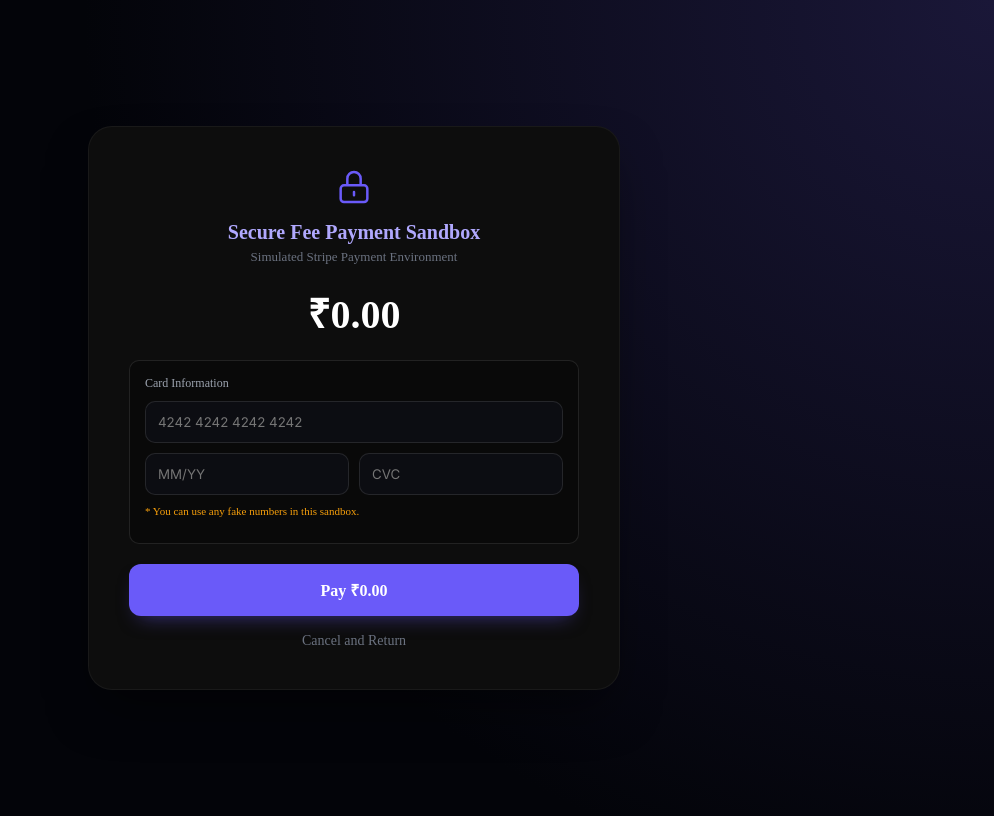
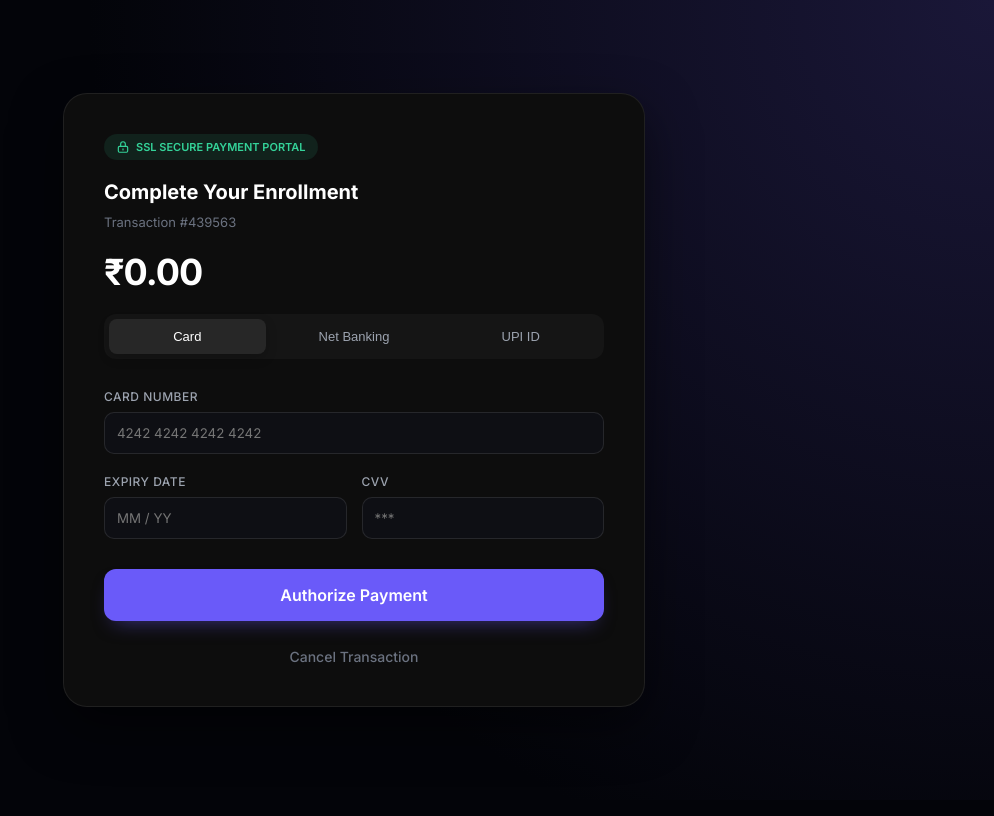
Before and after one commit to aryanchaturvedi2006-cpu/student-management-system, a Flask app: template templates/mock_payment.html in a window 1280 px wide. Shown: the whole page, without its empty margins (286-1280 px from the left). After the commit the page ends 707 px from the top, so only its background shows below. Run offline with Flask 2, Linux system fonts and the light colour scheme; the template is opened without the code that fills it, so the values that code supplies are empty.

Commit message:
feat: Professional payment system with 1 Lakh limit and receipts

```diff
--- a/app.py
+++ b/app.py
@@ -830,21 +830,60 @@
 def process_payment():
     if session.get('role') != 'student': return redirect(url_for('login'))
 
-    student_id = request.form.get('student_id')
+    student_id = session['student_id']
     amount = float(request.form.get('amount', 0))
-    card = request.form.get('card_number', '1234')
+    method_type = request.form.get('method_type', 'card') # card, bank, upi
 
+    # 1. 1 Lakh Daily Limit & 24h Cooldown Check
     conn = sqlite3.connect('students.db')
     cursor = conn.cursor()
 
+    # Sum payments in the last 24 hours
+    one_day_ago = (datetime.now() - timedelta(hours=24)).strftime("%Y-%m-%d %H:%M:%S")
+    cursor.execute("SELECT SUM(amount) FROM transactions WHERE student_id=? AND date > ?", (student_id, one_day_ago))
+    daily_total = cursor.fetchone()[0] or 0.0
+
+    LIMIT = 100000.0
+    if daily_total + amount > LIMIT:
+        conn.close()
+        return render_template('payment_fail.html', reason=f"Daily payment limit of ₹1,00,000 reached. Current 24h total: ₹{daily_total:,.2f}. Please try again later.", amount=amount)
+
+    # 2. Determine Method details
+    method_details = ""
+    if method_type == 'card':
+        card = request.form.get('card_number', '****')
+        method_details = f"Card ending in {card[-4:]}"
+    elif method_type == 'bank':
+        acc = request.form.get('account_number', '****')
+        method_details = f"Bank Transfer (A/C: {acc[-4:]})"
+    elif method_type == 'upi':
+        upi = request.form.get('upi_id', 'User')
+        method_details = f"UPI Payment (ID: {upi})"
+
+    # 3. Process Transaction
     date_str = datetime.now().strftime("%Y-%m-%d %H:%M:%S")
-    cursor.execute("INSERT INTO transactions (student_id, amount, date, method) VALUES (?, ?, ?, ?)", (student_id, amount, date_str, f"Card ending in {card[-4:]}"))
+    cursor.execute("INSERT INTO transactions (student_id, amount, date, method) VALUES (?, ?, ?, ?)", (student_id, amount, date_str, method_details))
+    transaction_id = cursor.lastrowid
+
     cursor.execute("UPDATE fees SET paid_amount = paid_amount + ? WHERE student_id=?", (amount, student_id))
+
+    # Get student name for the receipt
+    cursor.execute("SELECT name, roll FROM students WHERE id=?", (student_id,))
+    student_info = cursor.fetchone()
 
     conn.commit()
     conn.close()
 
-    return render_template('payment_success.html')
+    receipt_data = {
+        "id": f"TXN{transaction_id:06d}",
+        "date": date_str,
+        "name": student_info[0],
+        "roll": student_info[1],
+        "amount": amount,
+        "method": method_details
+    }
+
+    return render_template('payment_receipt.html', receipt=receipt_data)
 
 # ---------------- EXPORT ----------------
 @app.route('/export')
--- a/templates/mock_payment.html
+++ b/templates/mock_payment.html
@@ -3,7 +3,7 @@
 
 <head>
     <meta charset="UTF-8">
-    <title>Secure Checkout</title>
+    <title>Checkout | Secure Institution Payment</title>
     <link href="https://fonts.googleapis.com/css2?family=Inter:wght@400;500;600;700&display=swap" rel="stylesheet">
     <link rel="stylesheet" href="{{ url_for('static', filename='style.css') }}">
     <style>
@@ -13,30 +13,95 @@
             justify-content: center;
             min-height: 100vh;
             background-image: radial-gradient(circle at top right, #1a1738, #030409 60%);
+            margin: 0;
+            font-family: 'Inter', sans-serif;
         }
 
         .checkout-box {
             width: 100%;
-            max-width: 450px;
+            max-width: 500px;
             padding: 40px;
-            text-align: center;
-            border: 1px solid rgba(255, 255, 255, 0.05);
+            border-radius: 24px;
+            box-shadow: 0 20px 50px rgba(0, 0, 0, 0.5);
+            border: 1px solid rgba(255, 255, 255, 0.08);
         }
 
-        .amount {
-            font-size: 40px;
+        .amount-display {
+            font-size: 36px;
             font-weight: 700;
             color: #fff;
             margin: 20px 0;
+            letter-spacing: -1px;
         }
 
-        .card-element {
-            background: rgba(0, 0, 0, 0.3);
-            border: 1px solid rgba(255, 255, 255, 0.1);
-            padding: 15px;
-            border-radius: 10px;
+        .payment-tabs {
+            display: flex;
+            gap: 10px;
+            margin-bottom: 30px;
+            background: rgba(255, 255, 255, 0.03);
+            padding: 5px;
+            border-radius: 12px;
+        }
+
+        .tab-btn {
+            flex: 1;
+            padding: 10px;
+            border-radius: 8px;
+            border: none;
+            background: transparent;
+            color: #9ca3af;
+            font-size: 13px;
+            font-weight: 500;
+            cursor: pointer;
+            transition: all 0.2s;
+        }
+
+        .tab-btn.active {
+            background: rgba(255, 255, 255, 0.08);
+            color: #fff;
+            box-shadow: 0 4px 12px rgba(0, 0, 0, 0.2);
+        }
+
+        .payment-section {
+            display: none;
+            animation: fadeIn 0.3s ease-out;
+        }
+
+        .payment-section.active {
+            display: block;
+        }
+
+        @keyframes fadeIn {
+            from { opacity: 0; transform: translateY(5px); }
+            to { opacity: 1; transform: translateY(0); }
+        }
+
+        .input-group {
             margin-bottom: 20px;
             text-align: left;
+        }
+
+        .input-group label {
+            display: block;
+            color: #9ca3af;
+            font-size: 12px;
+            font-weight: 500;
+            margin-bottom: 8px;
+            text-transform: uppercase;
+            letter-spacing: 0.5px;
+        }
+
+        .secure-badge {
+            display: inline-flex;
+            align-items: center;
+            gap: 6px;
+            background: rgba(52, 211, 153, 0.1);
+            color: #34d399;
+            padding: 6px 12px;
+            border-radius: 20px;
+            font-size: 11px;
+            font-weight: 600;
+            margin-bottom: 20px;
         }
     </style>
 </head>
@@ -44,43 +109,106 @@
 <body>
 
     <div class="glass-panel checkout-box">
-        <svg width="40" height="40" fill="none" stroke="#6a5af9" stroke-width="1.5" viewBox="0 0 24 24"
-            style="margin-bottom:10px;">
-            <path stroke-linecap="round" stroke-linejoin="round"
-                d="M12 15v2m-6 4h12a2 2 0 002-2v-6a2 2 0 00-2-2H6a2 2 0 00-2 2v6a2 2 0 002 2zm10-10V7a4 4 0 00-8 0v4h8z">
-            </path>
-        </svg>
-        <h2 style="margin:0; font-size:20px; color:#b0a8fe;">Secure Fee Payment Sandbox</h2>
-        <p style="color:#6b7280; font-size: 13px; margin-top:5px;">Simulated Stripe Payment Environment</p>
+        <div class="secure-badge">
+            <svg width="14" height="14" fill="none" stroke="currentColor" stroke-width="2" viewBox="0 0 24 24"><path stroke-linecap="round" stroke-linejoin="round" d="M12 15v2m-6 4h12a2 2 0 002-2v-6a2 2 0 00-2-2H6a2 2 0 00-2 2v6a2 2 0 002 2zm10-10V7a4 4 0 00-8 0v4h8z"></path></svg>
+            SSL SECURE PAYMENT PORTAL
+        </div>
 
-        <div class="amount">₹{{ "%.2f"|format(amount) }}</div>
+        <h2 style="margin:0; font-size:20px; color:#fff;">Complete Your Enrollment</h2>
+        <p style="color:#6b7280; font-size: 13px; margin: 10px 0 0 0;">Transaction #{{ range(100000, 999999) | random }}</p>
 
-        <form action="/process_payment" method="POST">
-            <input type="hidden" name="student_id" value="{{ student_id }}">
+        <div class="amount-display">₹{{ "%.2f"|format(amount) }}</div>
+
+        <div class="payment-tabs">
+            <button class="tab-btn active" onclick="switchMethod('card')">Card</button>
+            <button class="tab-btn" onclick="switchMethod('bank')">Net Banking</button>
+            <button class="tab-btn" onclick="switchMethod('upi')">UPI ID</button>
+        </div>
+
+        <form action="/process_payment" method="POST" id="payment-form">
             <input type="hidden" name="amount" value="{{ amount }}">
+            <input type="hidden" name="method_type" id="method_type" value="card">
 
-            <div class="card-element">
-                <label style="display:block; color:#9ca3af; font-size:12px; margin-bottom:10px;">Card
-                    Information</label>
-                <input type="text" name="card_number" placeholder="4242 4242 4242 4242" class="glass-input" required
-                    maxlength="16" pattern="\d*" style="margin-bottom:10px;">
-                <div style="display:flex; gap:10px;">
-                    <input type="text" placeholder="MM/YY" class="glass-input" required style="width:50%;">
-                    <input type="text" placeholder="CVC" class="glass-input" required style="width:50%;">
+            <!-- Card Section -->
+            <div id="card-section" class="payment-section active">
+                <div class="input-group">
+                    <label>Card Number</label>
+                    <input type="text" name="card_number" placeholder="4242 4242 4242 4242" class="glass-input" maxlength="16" pattern="\d*">
                 </div>
-                <p style="font-size: 11px; margin-top:10px; color: #f59e0b;">* You can use any fake numbers in this
-                    sandbox.</p>
+                <div style="display:flex; gap:15px;">
+                    <div class="input-group" style="flex:1;">
+                        <label>Expiry Date</label>
+                        <input type="text" placeholder="MM / YY" class="glass-input">
+                    </div>
+                    <div class="input-group" style="flex:1;">
+                        <label>CVV</label>
+                        <input type="password" placeholder="***" class="glass-input" maxlength="3">
+                    </div>
+                </div>
             </div>
 
-            <button type="submit" class="premium-btn" style="width:100%; padding:15px; font-size:16px;">Pay ₹{{
-                "%.2f"|format(amount) }}</button>
-            <div style="margin-top: 15px;">
-                <a href="/student_dashboard" style="color: #6b7280; text-decoration:none; font-size:14px;">Cancel and
-                    Return</a>
+            <!-- Bank Section -->
+            <div id="bank-section" class="payment-section">
+                <div class="input-group">
+                    <label>Select Bank</label>
+                    <select class="glass-input" style="width:100%; color:#fff; background: #000;">
+                        <option>State Bank of India</option>
+                        <option>HDFC Bank</option>
+                        <option>ICICI Bank</option>
+                        <option>Axis Bank</option>
+                        <option>Kotak Mahindra Bank</option>
+                    </select>
+                </div>
+                <div class="input-group">
+                    <label>Account Number</label>
+                    <input type="text" name="account_number" placeholder="Account Number" class="glass-input">
+                </div>
+                <div class="input-group">
+                    <label>IFSC Code</label>
+                    <input type="text" placeholder="SBIN0001234" class="glass-input">
+                </div>
+            </div>
+
+            <!-- UPI Section -->
+            <div id="upi-section" class="payment-section">
+                <div class="input-group">
+                    <label>UPI ID (VPA)</label>
+                    <input type="text" name="upi_id" placeholder="username@upi" class="glass-input">
+                </div>
+                <p style="color:#6b7280; font-size:12px; margin-top: -10px;">A request will be sent to your UPI app.</p>
+            </div>
+
+            <button type="submit" class="premium-btn" style="width:100%; padding:16px; font-size:16px; margin-top:10px; border-radius: 12px;">Authorize Payment</button>
+
+            <div style="margin-top: 25px; text-align:center;">
+                <a href="/student_dashboard" style="color: #6b7280; text-decoration:none; font-size:14px; font-weight:500;">Cancel Transaction</a>
             </div>
         </form>
     </div>
 
+    <script>
+        function switchMethod(method) {
+            // Update UI
+            document.querySelectorAll('.tab-btn').forEach(btn => btn.classList.remove('active'));
+            const btn = document.querySelector(`.tab-btn[onclick="switchMethod('${method}')"]`);
+            if(btn) btn.classList.add('active');
+
+            // Show section
+            document.querySelectorAll('.payment-section').forEach(sec => sec.classList.remove('active'));
+            document.getElementById(method + '-section').classList.add('active');
+
+            // Set hidden field
+            document.getElementById('method_type').value = method;
+
+            // Make fields required based on visibility
+            document.querySelectorAll('.payment-section input').forEach(input => input.required = false);
+            document.querySelectorAll('#' + method + '-section input').forEach(input => input.required = true);
+        }
+
+        // Init card as required
+        document.querySelectorAll('#card-section input').forEach(input => input.required = true);
+    </script>
+
 </body>
 
 </html>
```
Also changed, not shown: templates/payment_fail.html (added, +44 -0 lines), templates/payment_receipt.html (added, +176 -0 lines).
